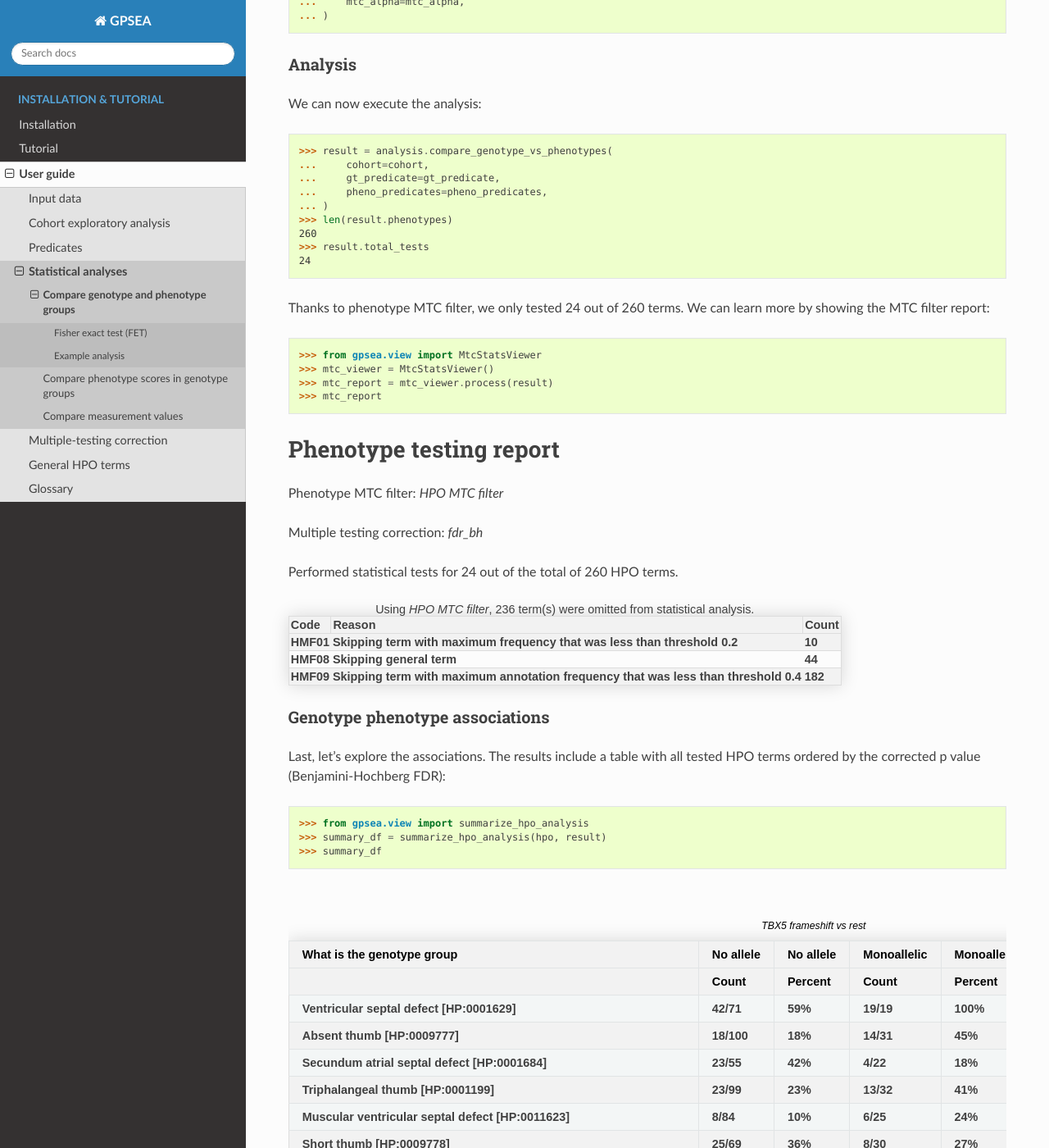
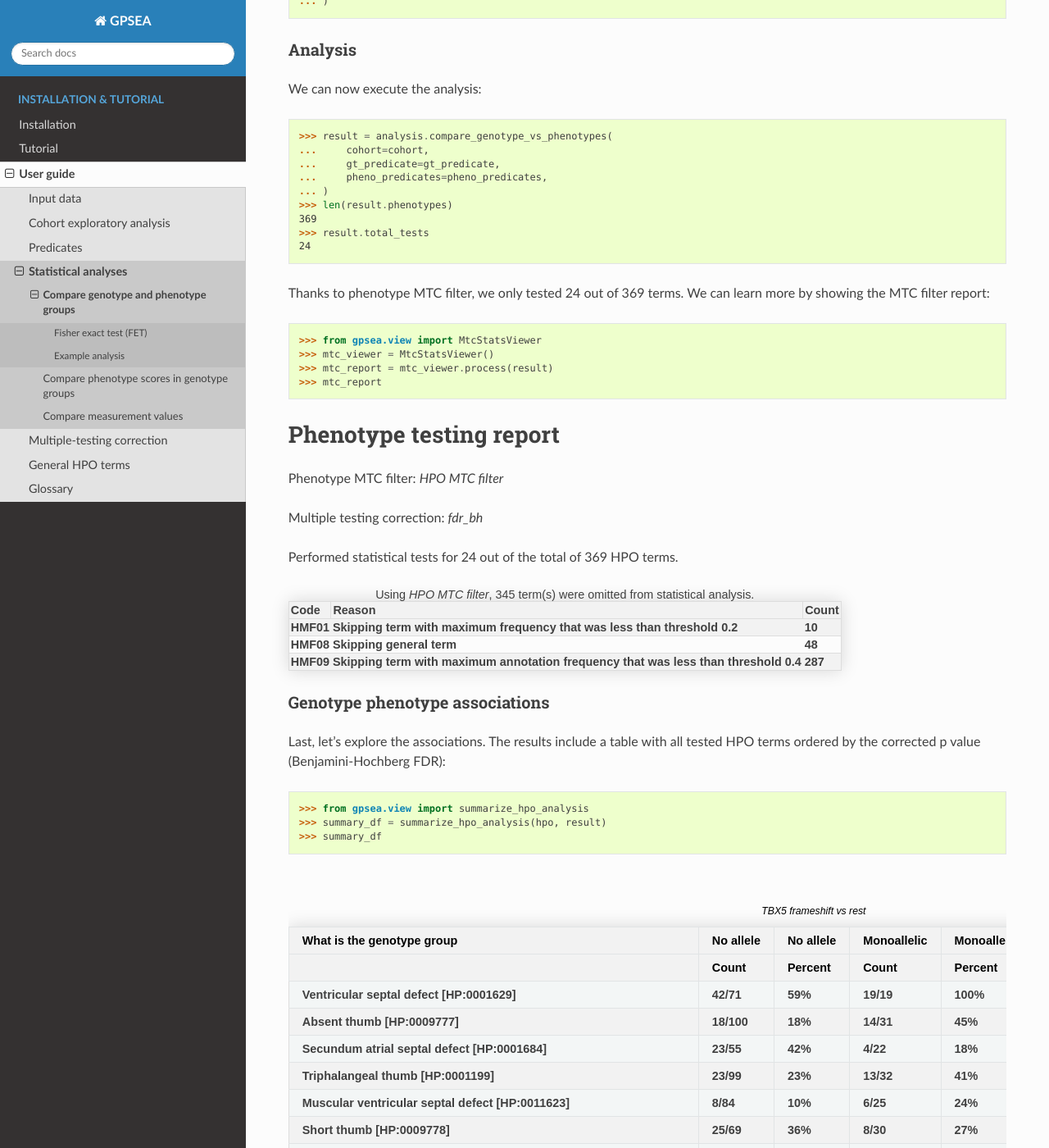
Before and after one commit to monarch-initiative/gpsea, a Sphinx documentation site: the page built from docs/user-guide/analyses/phenotype-groups.rst, in a window 1280 px wide and 1400 px high, scrolled down 4078 px. Shown: the whole window at 82% size. Built offline with Sphinx 7.4.7 and the Read the Docs theme 3.1.0, drawn with Linux system fonts in a browser that asks for light colours; pages that are not in the unit, such as notebooks, are missing from menus; some of the changed text lies outside the part shown.

Commit message:
Revise how phenotype predicates are generated #318

```diff
--- a/docs/user-guide/analyses/phenotype-groups.rst
+++ b/docs/user-guide/analyses/phenotype-groups.rst
@@ -159,13 +159,12 @@
 >>> pheno_predicates = prepare_predicates_for_terms_of_interest(
 ...     cohort=cohort,
 ...     hpo=hpo,
-...     min_n_of_patients_with_term=2,
 ... )
 >>> len(pheno_predicates)
-260
+369
 
-The function finds all HPO terms that annotate at least *n* (``min_n_of_patients_with_term=2`` above) individuals,
-including the *indirect* annotations whose presence is implied by the true path rule.
+The function finds 369 HPO terms that annotate at least one individual,
+including the *indirect* annotations whose presence is implied by the :ref:`true-path-rule`.
 
 
 Statistical test
@@ -228,12 +227,12 @@
 ...     pheno_predicates=pheno_predicates,
 ... )
 >>> len(result.phenotypes)
-260
+369
 >>> result.total_tests
 24
 
 
-Thanks to phenotype MTC filter, we only tested 24 out of 260 terms.
+Thanks to phenotype MTC filter, we only tested 24 out of 369 terms.
 We can learn more by showing the MTC filter report:
 
 >>> from gpsea.view import MtcStatsViewer
--- a/docs/user-guide/analyses/report/tbx5_frameshift.mtc_report.html
+++ b/docs/user-guide/analyses/report/tbx5_frameshift.mtc_report.html
@@ -48,9 +48,9 @@
   <h1>Phenotype testing report</h1>
   <p>Phenotype MTC filter: <em>HPO MTC filter</em></p>
   <p>Multiple testing correction: <em>fdr_bh</em></p>
-  <p>Performed statistical tests for 24 out of the total of 260 HPO terms.</p>
+  <p>Performed statistical tests for 24 out of the total of 369 HPO terms.</p>
     <table>
-      <caption>Using <em>HPO MTC filter</em>, 236 term(s) were omitted from statistical analysis.</caption>
+      <caption>Using <em>HPO MTC filter</em>, 345 term(s) were omitted from statistical analysis.</caption>
         <tbody>
           <tr>
             <th>Code</th>
@@ -67,13 +67,13 @@
           <tr>
             <td>HMF08</td>
             <td>Skipping general term</td>
-            <td>44</td>
+            <td>48</td>
           </tr>
 
           <tr>
             <td>HMF09</td>
             <td>Skipping term with maximum annotation frequency that was less than threshold 0.4</td>
-            <td>182</td>
+            <td>287</td>
           </tr>
 
         </tbody>
```
Also changed, not shown: docs/report/tbx5_frameshift_vs_missense.mtc_report.html (+5 -5 lines), docs/tutorial.rst (+4 -6 lines), 1 other file.
